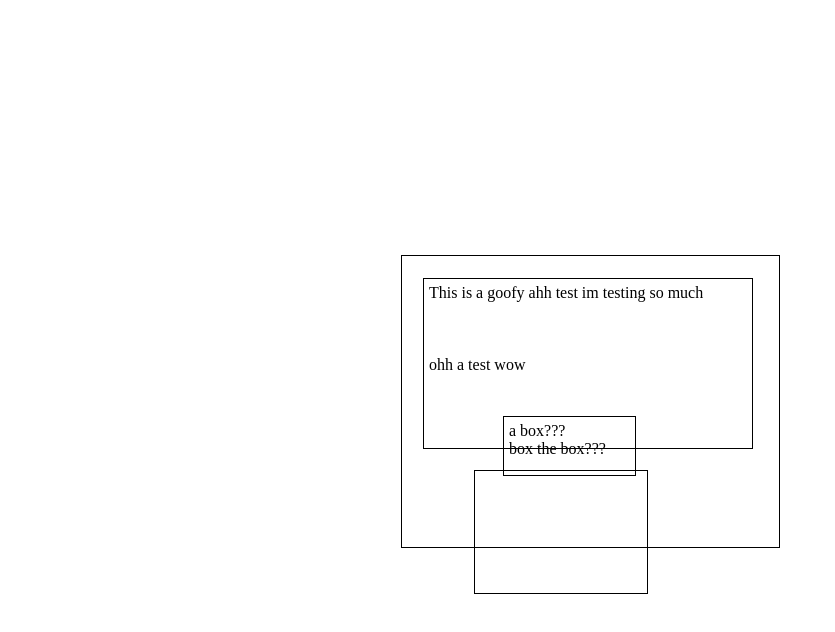
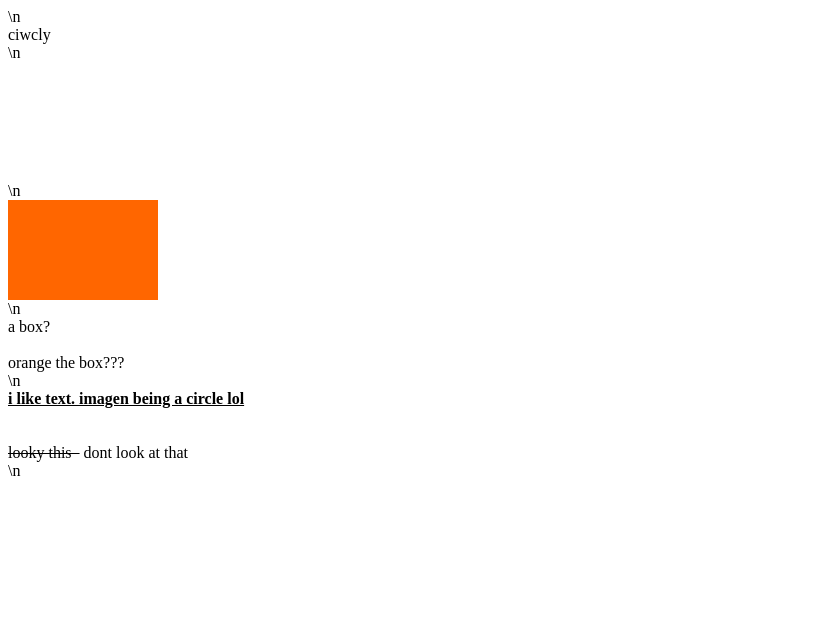
Before and after one commit to Waffleings/waffleings.github.io, a plain HTML site: page about.html in a window 1280 px wide. Shown: the whole page, without its empty margins (0-835 px from the left). Drawn offline with Linux system fonts and the light colour scheme.

Commit message:
Update about.html

```diff
--- a/about.html
+++ b/about.html
@@ -1,55 +1 @@
-
-<!DOCTYPE html>
-<html>
-<body style="position:relative;">
-
-<div style="
-position:absolute;
-left:393px;
-top:247px;
-width:367px;
-height:281px;
-border:1px solid black;
-padding:5px;
-">
-
-</div>
-
-<div style="
-position:absolute;
-left:415px;
-top:270px;
-width:318px;
-height:159px;
-border:1px solid black;
-padding:5px;
-">
-This is a goofy ahh test im testing so much&nbsp;<div><br></div><div><br></div><div><br></div><div>ohh a test wow</div><div><br></div><div><br></div><div><br></div>
-</div>
-
-<div style="
-position:absolute;
-left:466px;
-top:462px;
-width:162px;
-height:112px;
-border:1px solid black;
-padding:5px;
-">
-
-</div>
-
-<div style="
-position:absolute;
-left:495px;
-top:408px;
-width:121px;
-height:48px;
-border:1px solid black;
-padding:5px;
-">
-a box???<div>box the box???</div>
-</div>
-
-</body>
-</html>
+<!DOCTYPE html><html><body style="position:relative;">\n<div class="item" contenteditable="true" style="left: 440px; top: 420px; z-index: 1;">ciwcly</div>\n<div class="item" style="left: 400px; top: 380px; z-index: 1; width: 120px; height: 120px; border-radius: 50%;"></div>\n<div class="item" style="left: 540px; top: 260px; z-index: 1; width: 150px; height: 100px; color: rgb(186, 28, 28); background-color: rgb(255, 102, 0);"></div>\n<div class="item" contenteditable="true" style="left: 560px; top: 260px; z-index: 1;">a box?<div><br></div><div>orange the box???</div></div>\n<div class="item selected" contenteditable="true" style="left: 100px; top: 100px; z-index: 1;"><b><u>i like text. imagen being a circle lol</u></b><div><b><u><br></u></b></div><div><b><u><br></u></b></div><div><strike>looky this&nbsp; </strike>&nbsp;dont look at that</div></div>\n</body></html>
```
